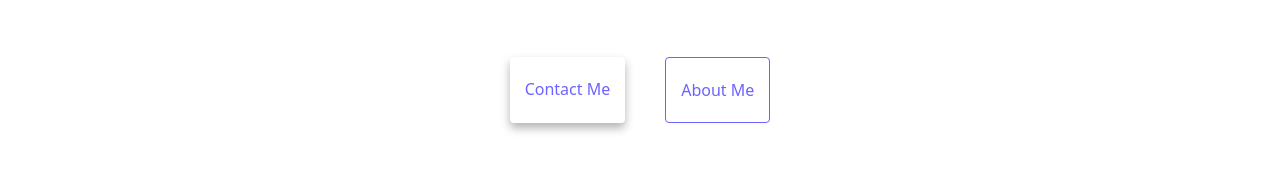
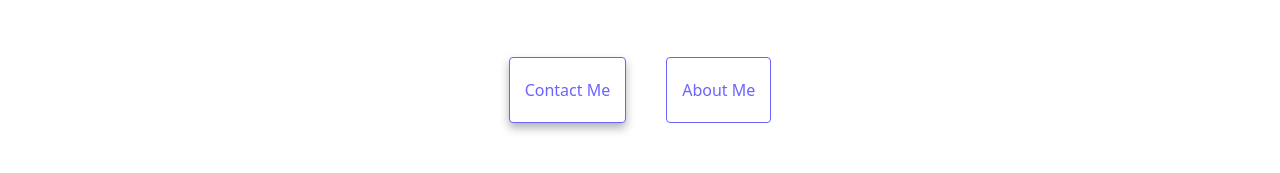
Before and after one commit to MarynaMarkova/SheCodesResponsive-2, a plain HTML site: page index.html in a window 1280 px wide. In both pictures the pointer is over the link "Contact Me". Shown: the part 243-416 px from the top of the page. Drawn offline with nearby package versions, Linux system fonts and the light colour scheme.

Commit message:
improve the buttons

```diff
--- a/style.css
+++ b/style.css
@@ -55,6 +55,7 @@ p {
 .primary-link:hover {
   background-color: white;
   color: var(--primary-color);
+  border: 1px solid var(--primary-color);
 }
 
 .secondary-link {
```
